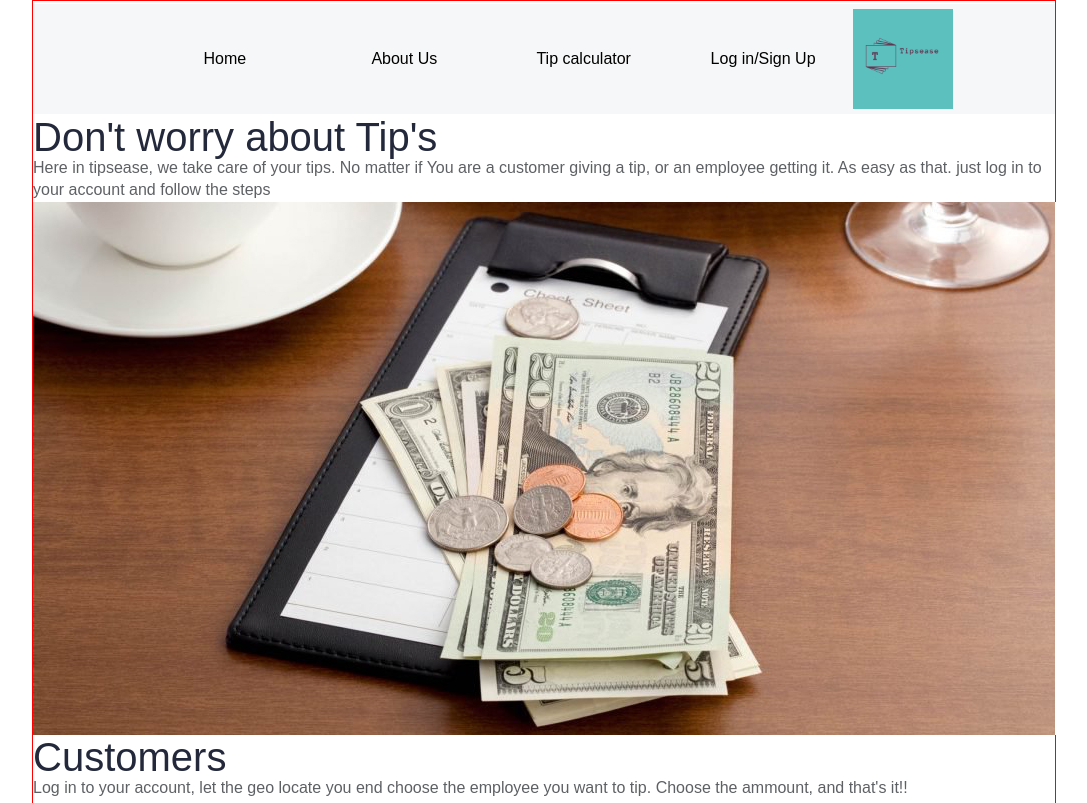
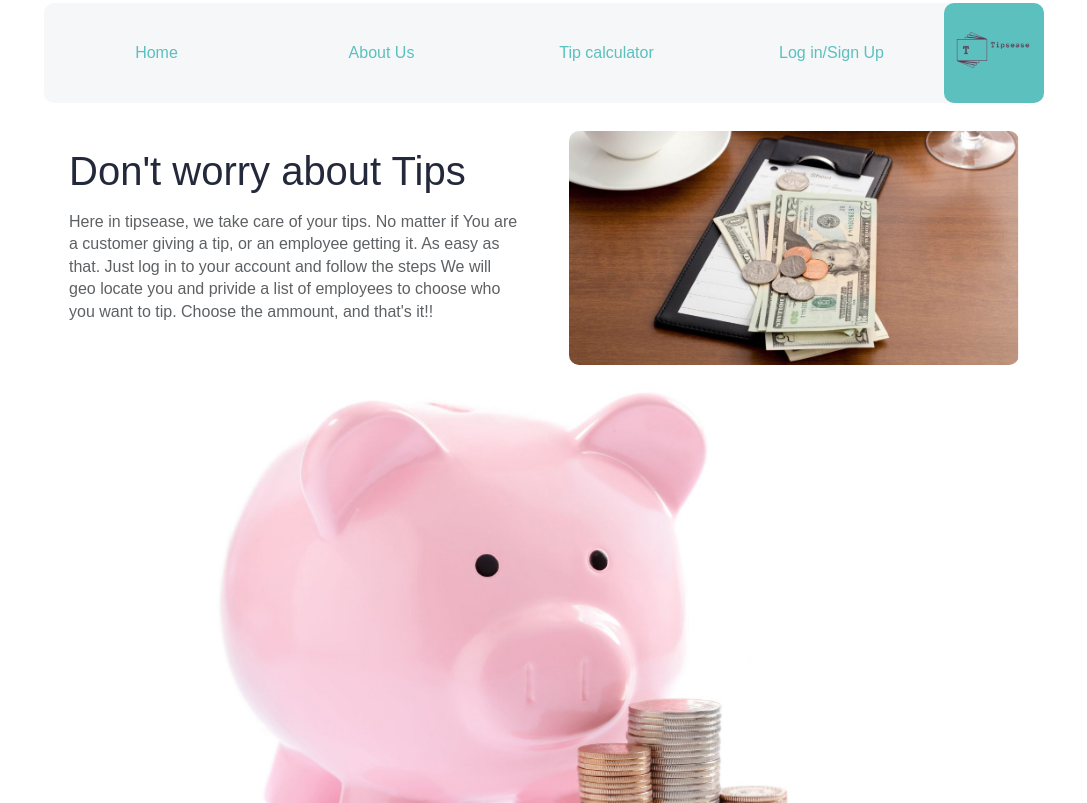
Before and after one commit to lambda-build-tipsease/build-tipsease-ui, a plain HTML site: page index.html in a window 1280 px wide. Shown: the top 803 px of the page, without its empty margins (96-1183 px from the left). Drawn offline with Linux system fonts and the light colour scheme.

Commit message:
finishing-layout

```diff
--- a/CSS/index.css
+++ b/CSS/index.css
@@ -102,13 +102,15 @@ hgroup,
 menu,
 nav,
 section {
-  display: flex;
+  display: block;
 }
 body {
   line-height: 1;
-
 }
-
+ol,
+ul {
+  list-style: none;
+}
 blockquote,
 q {
   quotes: none;
@@ -134,7 +136,6 @@ html,
 body {
   font-family: 'Ubuntu', sans-serif;
   color: #5E6164;
-
 }
 h1,
 h2,
@@ -157,33 +158,48 @@ p {
   font-size: 1.6rem;
   line-height: 1.4;
 }
+.main-container {
+  width: 1000px;
+  margin: 0 auto;
+}
 
-.header{
-  border-color: 1px solid green;
+h1{
+  padding-bottom: 20px;
+  text-align: flex-start;
+  padding-top: 20px;
 }
-.logo{
-  width: 100px;
-  height: 100px;
+.top-content{
+  display: flex;
+  flex-wrap: wrap;
+}
+.top-text{
+  width: 45%;
+  margin: 5px auto;
+  text-align: flex-start;
+  padding-top: 20px;
+}
+img {
+  max-width: 100%;
+  max-height:100%;
+  border-radius: 10px;
+}
+.img-top{
+  position: relative;
+  width: 45%;
+  height: auto;
+  margin: 5px auto;
+  padding-top: 20px;
+
 }
 .nav {
   display: flex;
   flex-direction: column;
   background-color: #F6F7F8;
+  color: #5bc0be;
   width: 100%;
-  /* max-width: 900px; */
+  border-radius: 10px;
   margin: 3px auto;
 }
-
-.main-container {
-  border: 1px solid red;
-  width: 80%;
-  margin: 0 auto;
-}
- .top-container{
-   border-color: 1 px solid blue;
-   display: flex;
-   flex-wrap: wrap;
- }
 @media ( max-width:500px ) {
   .nav {
     display: flex;
@@ -197,15 +213,10 @@ p {
   display: flex;
   align-items: center;
   justify-content: center;
-  margin: 5px auto;
-  width: 80%;
+  /* margin: 5px auto; */
+  width: 100%;
 }
-.nav h1 {
-  display: flex;
-  align-items: center;
-  justify-content: center;
-  margin: 10px auto;
-}
+
 .nav a {
   display: flex;
   justify-content: center;
@@ -213,8 +224,13 @@ p {
   width: 100%;
   font-size: 1.6rem;
   text-decoration: none;
-  color: black;
+  color:  #5bc0be;
   align-content: space-between;
+}
+.logo{
+  width:100px;
+  height: 100px;
+  border-radius: 10px;
 }
 footer {
   color: #22283B;
@@ -226,11 +242,3 @@ footer {
   justify-content: center;
   align-items: center;
 }
-
-
-.home .walk .walk-text h3 {
-  margin-bottom: 10px;
-}
-.home .walk .walk-text p {
-  margin-bottom: 26px;
-}
--- a/index.html
+++ b/index.html
@@ -22,20 +22,22 @@
           </div>
       </header>
       <body class="main-container">
-            <h1>Don't worry about Tip's</h1>
+
       <div class="top-content">
           <div class="top-text">
-
-              <p>Here in tipsease, we take care of your tips. No matter if You are a customer giving a tip, or an employee getting it. As easy as that. just log in to your account and follow the steps</p>
+              <h1>Don't worry about Tips</h1>
+              <p>Here in tipsease, we take care of your tips. No matter if You are a customer giving a tip, or an employee getting it. As easy as that. Just log in to your account and follow the steps
+                We will geo locate you and privide a list of employees to choose who you want to tip. Choose the ammount, and that's it!!
+              </p>
           </div>
           <div class="img-top">
               <img src="image/tip_picture 1.jpg" alt="tip-img">
             </div>
       </div>
       <div class="mid-content">
-          <div class="mid-text"><h1>Customers</h1>
+          <!-- <div class="mid-text"><h1>Customers</h1> -->
           <p>
-              Log in to your account, let the geo locate you end choose the employee you want to tip. Choose the ammount, and that's it!!
+
           </p>
         </div>
         <div class="img-mid"><img src="image/Money-save2.jpg" alt="safe"></div>
```
